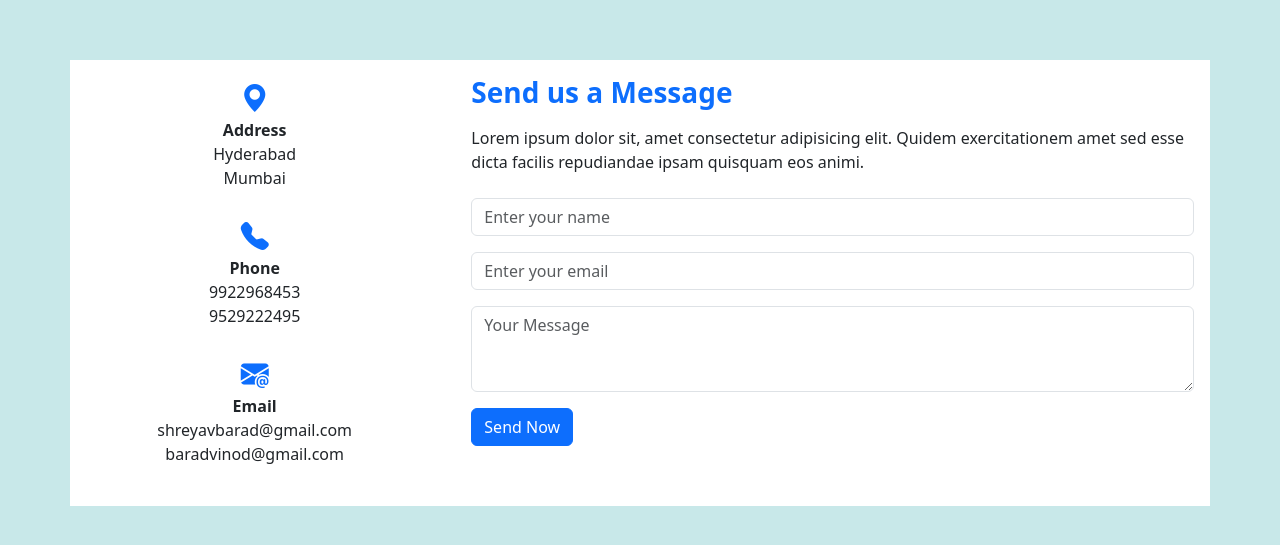
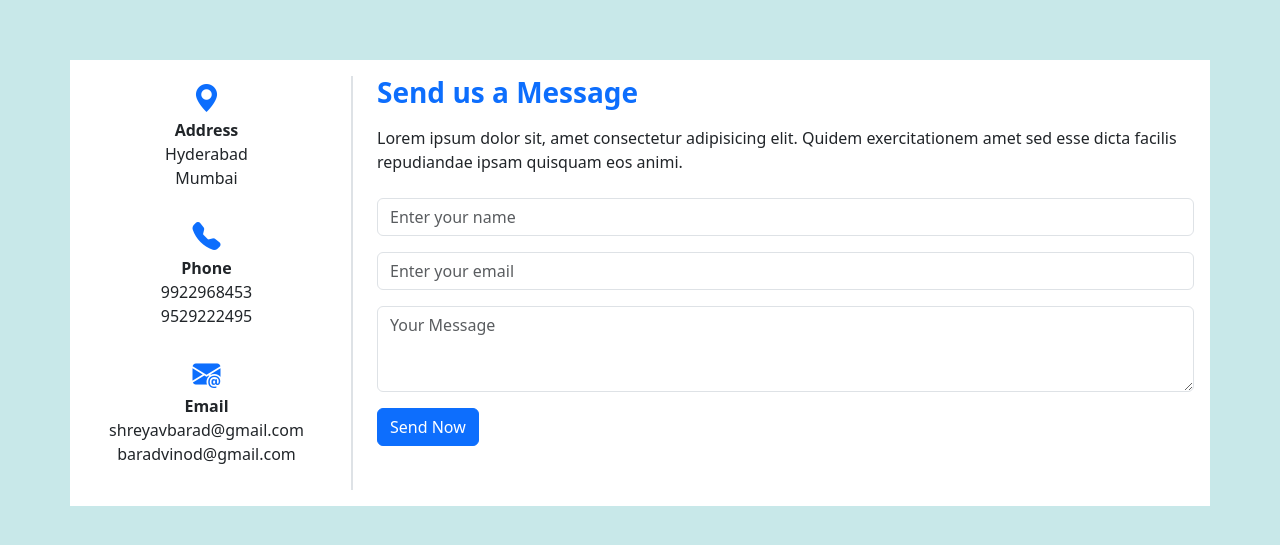
Before and after one commit to ShreyaVinodBarad/Projects-SVB, a plain HTML site: page Project-08_ResponsiveContactUsFormUsingBootstrap/index.html in a window 1280 px wide. Shown: the part 117-662 px from the top of the page. Drawn offline with nearby package versions, Linux system fonts and the light colour scheme.

Commit message:
15 June 2025 - Sunday

```diff
--- a/Project-08_ResponsiveContactUsFormUsingBootstrap/index.html
+++ b/Project-08_ResponsiveContactUsFormUsingBootstrap/index.html
@@ -32,8 +32,8 @@
             <!--
             👇 Left - Side Info
             -->
-            <div class="col-md-4">
-                <!-- 👆Takes 4/12 columns on medium+ screens. On small screens, it stacks. -->
+            <div class="col-md-4 col-lg-3">
+                <!-- 👆Takes 3/12 columns on medium+ screens. On small screens, it stacks. -->
                 <div class="mb-4 text-center">
                     <!--
                     👆
@@ -70,10 +70,10 @@
                     <div>baradvinod@gmail.com</div>
                 </div>
             </div>
-            <div class="col-md-8">
+            <div class="col-md-8 col-lg-9 border-start border-2">
                 <!--
                 👆
-                Takes 8/12 columns on medium+ screens.
+                Takes 9/12 columns on medium+ screens.
                 -->
                 <h3 class="text-primary fw-bold mb-3">Send us a Message</h3>
                 <p class="mb-4">Lorem ipsum dolor sit, amet consectetur adipisicing elit. Quidem exercitationem amet sed
```
